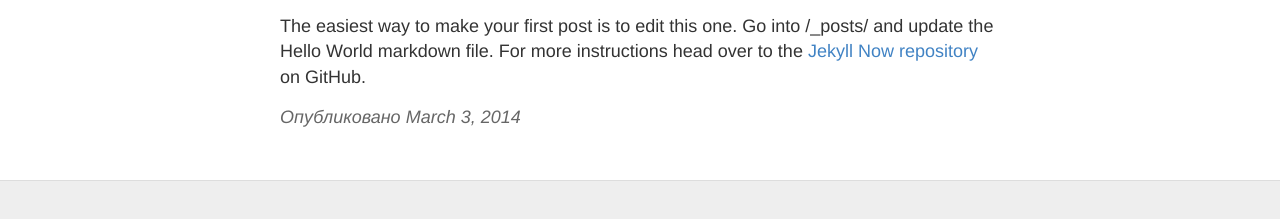
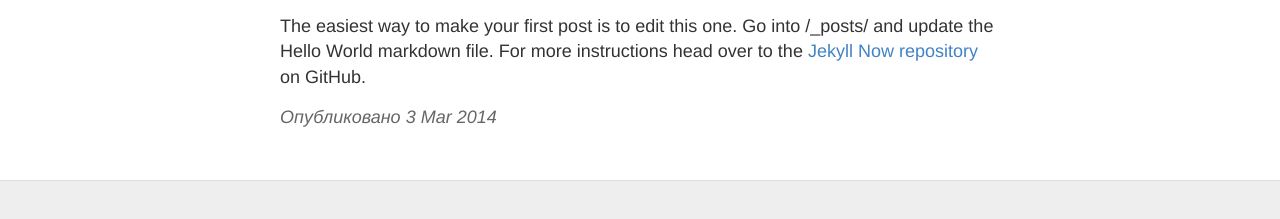
Before and after one commit to shlyahten/shlyahten.github.io, a Jekyll site: the page built from _posts/2014-3-3-Hello-World.md, in a window 1280 px wide. Shown: the part 685-904 px from the top of the page. Built offline with Jekyll 4.4.1, drawn with Linux system fonts in a browser that asks for light colours; part of the change alters nothing that is shown.

```diff
--- a/_layouts/post.html
+++ b/_layouts/post.html
@@ -10,7 +10,7 @@ layout: default
   </div>
 
   <div class="date">
-    Опубликовано {{ page.date | date: "%B %e, %Y" }}
+    Опубликовано {{ page.date | date: "%e %b %Y" }}
   </div>
 
   {% include disqus.html %}
```
